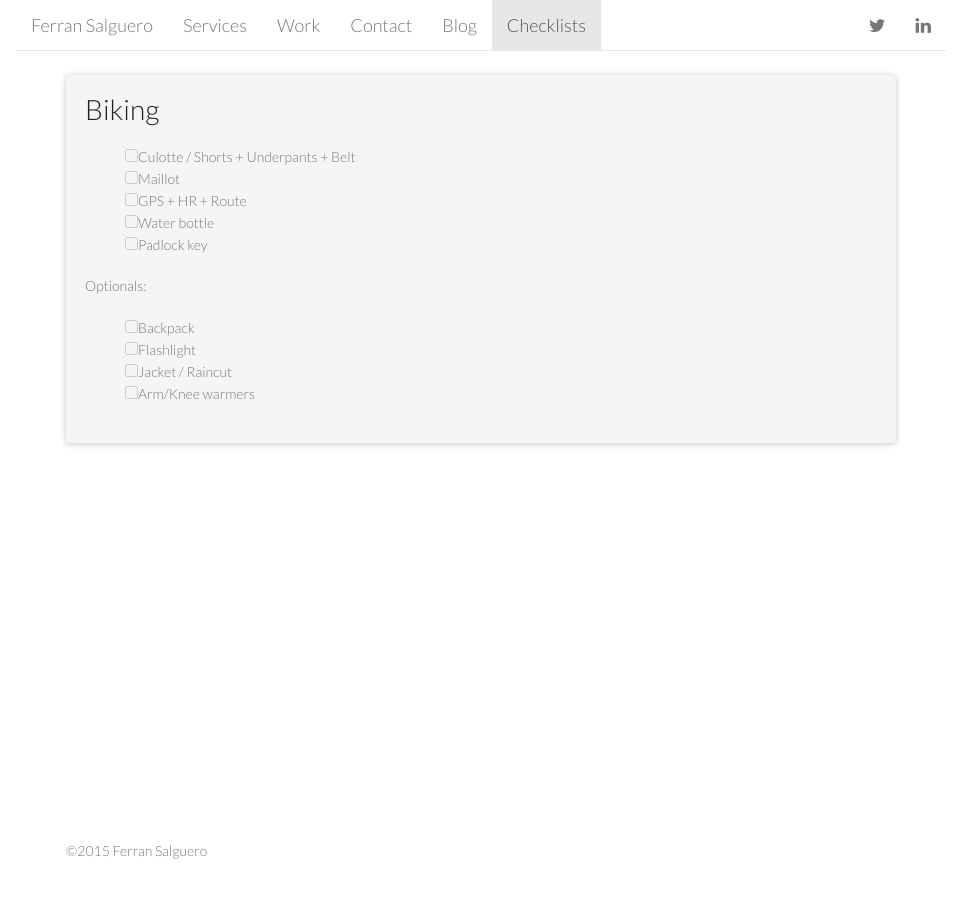
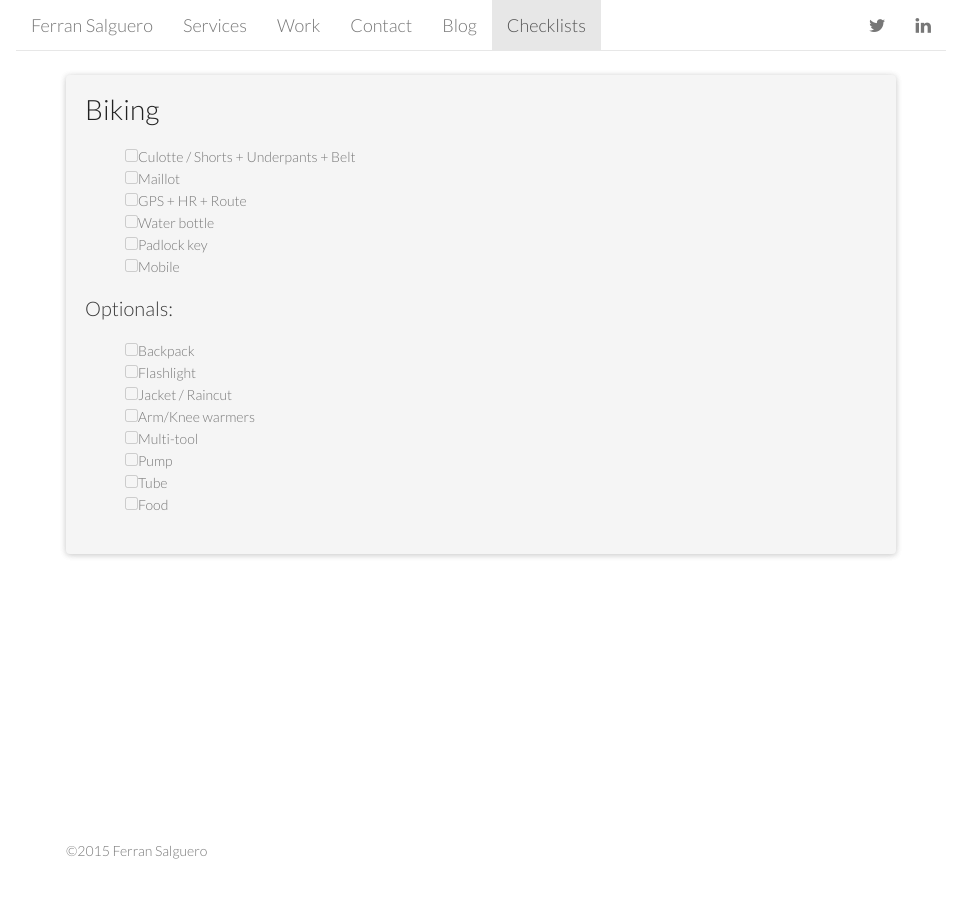
Before and after one commit to FerranSalguero/ferransalguero.github.io, a Jekyll site: the page built from checklists/biking.md, in a window 1280 px wide. Shown: the whole page, without its empty margins (159-1121 px from the left). Built offline with Jekyll 4.4.1, drawn with Linux system fonts in a browser that asks for light colours; nearby versions of some CDN libraries; Markdown is read by kramdown in place of the engine named in the settings.

Commit message:
biking cl

```diff
--- a/checklists/biking.md
+++ b/checklists/biking.md
@@ -13,11 +13,17 @@ Biking
 * [ ] GPS + HR + Route
 * [ ] Water bottle
 * [ ] Padlock key
+* [ ] Mobile
 
 
 Optionals:
+---------
 
 * [ ] Backpack
 * [ ] Flashlight
 * [ ] Jacket / Raincut
 * [ ] Arm/Knee warmers
+* [ ] Multi-tool
+* [ ] Pump
+* [ ] Tube
+* [ ] Food
```
